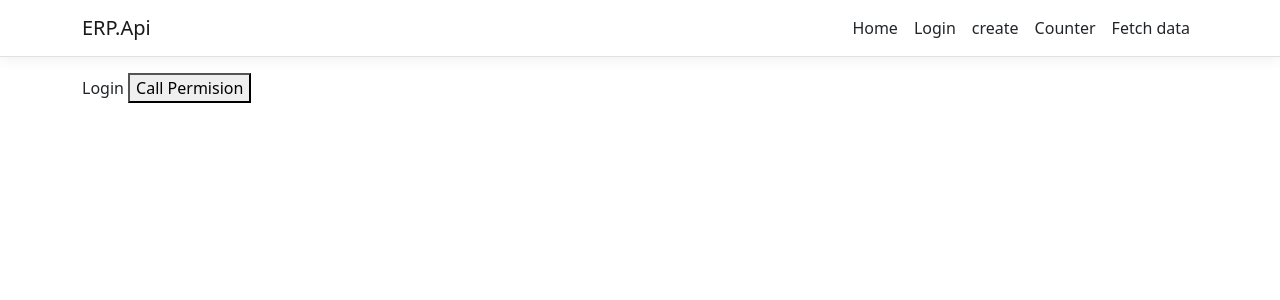
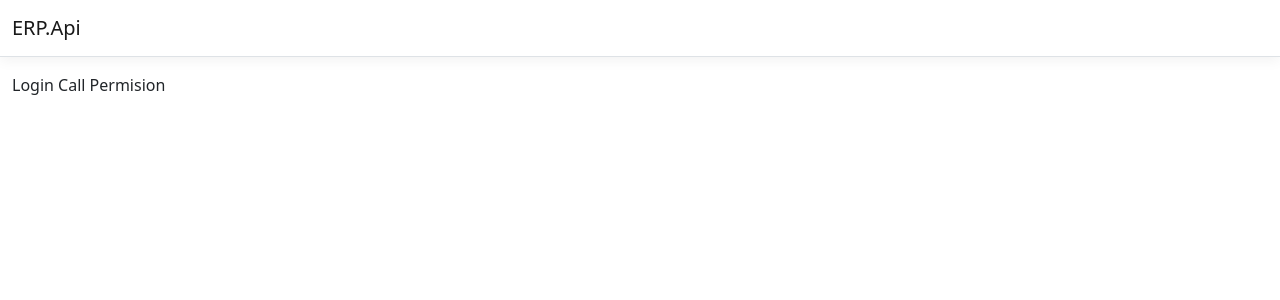
Before and after one commit to Ricard01/LoginWithCookie, an Angular app in the folder src/ERP.Api/ClientApp/: page / in a window 1280 px wide. Shown: the top 300 px of the page. Built offline with nearby package versions, Linux system fonts and the light colour scheme; no server answers.

Commit message:
Add Tailwind and logincomponent

```diff
--- a/src/ERP.Api/ClientApp/src/app/app-routing.module.ts
+++ b/src/ERP.Api/ClientApp/src/app/app-routing.module.ts
@@ -7,7 +7,7 @@ import {CreateuserComponent} from "./createuser/createuser.component";
 
 const routes: Routes = [
   {path: '', component: HomeComponent, pathMatch: 'full' },
-  {path: 'login', component: LoginComponent},
+  {path: 'login', loadChildren:() => import('./auth/login/login.module').then(m => m.LoginModule)},
   {path: 'create', component: CreateuserComponent},
 ]
 
--- /dev/null
+++ b/src/ERP.Api/ClientApp/src/app/auth/login/login.component.html
@@ -0,0 +1 @@
+<p>login works!</p>
--- /dev/null
+++ b/src/ERP.Api/ClientApp/src/app/auth/login/login.component.ts
@@ -0,0 +1,11 @@
+import { Component } from '@angular/core';
+
+@Component({
+  selector: 'app-login',
+  templateUrl: './login.component.html',
+  styles: [
+  ]
+})
+export class LoginComponent {
+
+}
--- /dev/null
+++ b/src/ERP.Api/ClientApp/src/app/auth/login/login.module.ts
@@ -0,0 +1,20 @@
+import { NgModule } from '@angular/core';
+import { CommonModule } from '@angular/common';
+import { LoginComponent } from './login.component';
+import {Route} from "@angular/router";
+
+
+const route: Route[] = [
+  { path: '', component: LoginComponent}
+
+]
+
+@NgModule({
+  declarations: [
+    LoginComponent
+  ],
+  imports: [
+    CommonModule
+  ]
+})
+export class LoginModule { }
--- a/src/ERP.Api/ClientApp/src/styles.css
+++ b/src/ERP.Api/ClientApp/src/styles.css
@@ -1,6 +1,7 @@
-/* You can add global styles to this file, and also import other style files */
+@tailwind base;
+@tailwind components;
+@tailwind utilities;
 
-/* Provide sufficient contrast against white background */
 a {
   color: #0366d6;
 }
--- /dev/null
+++ b/src/ERP.Api/ClientApp/tailwind.config.js
@@ -0,0 +1,8 @@
+/** @type {import('tailwindcss').Config} */
+module.exports = {
+  content: ["./src/**/*.{html,ts}"],
+  theme: {
+    extend: {},
+  },
+  plugins: [],
+}
```
Also changed, not shown: src/ERP.Api/ClientApp/src/app/auth/auth.module.ts (added, +15 -0 lines).
